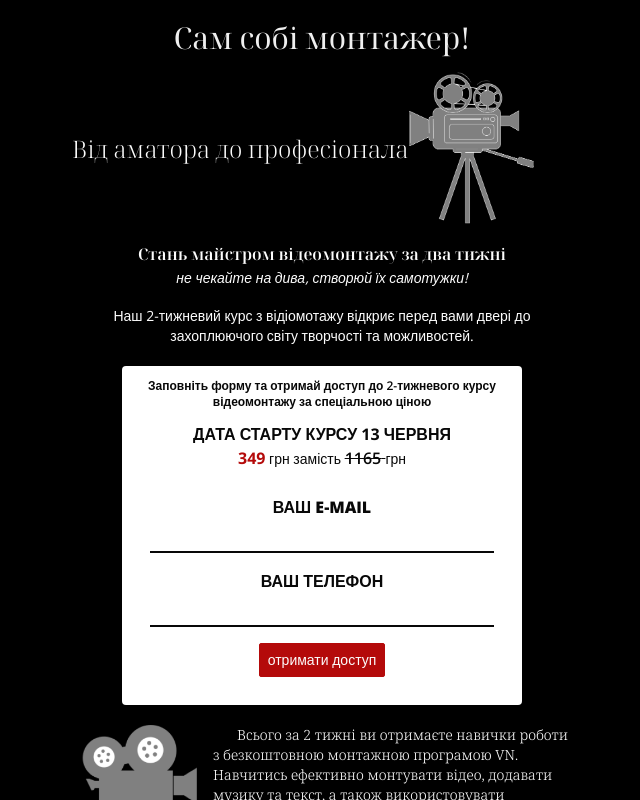
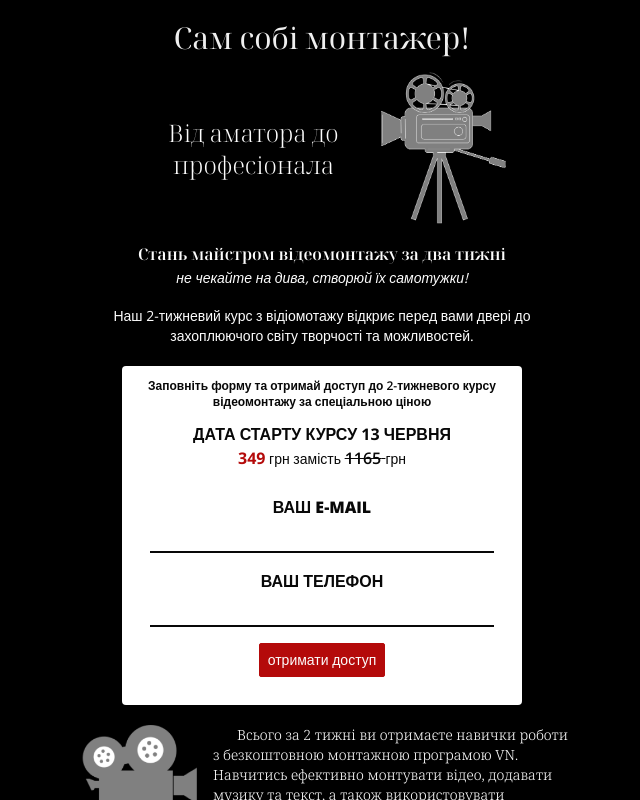
Before and after one commit to IraMira333/kateryna_kutsyk_master-class, a Next.js app: page / in a window 1280 px wide. Shown: the top 800 px of the page, without its empty margins (318-958 px from the left). Built offline with nearby package versions, Linux system fonts and the light colour scheme.

Commit message:
Update Slide1.tsx

```diff
--- a/src/components/Slide1.tsx
+++ b/src/components/Slide1.tsx
@@ -8,8 +8,8 @@ export const Slide1 = () => {
                 <h1 className="font-notoDisplay text-3xl text-secondary mb-4">
                     Сам собі монтажер!
                 </h1>
-                <div className="flex mb-4">
-                    <h2 className="font-notoDisplay text-2xl font-light my-auto ">
+                <div className="flex justify-center gap-3 mb-4">
+                    <h2 className="font-notoDisplay text-2xl font-light my-auto max-w-[230px]">
                         Від аматора до професіонала
                     </h2>
 
```
